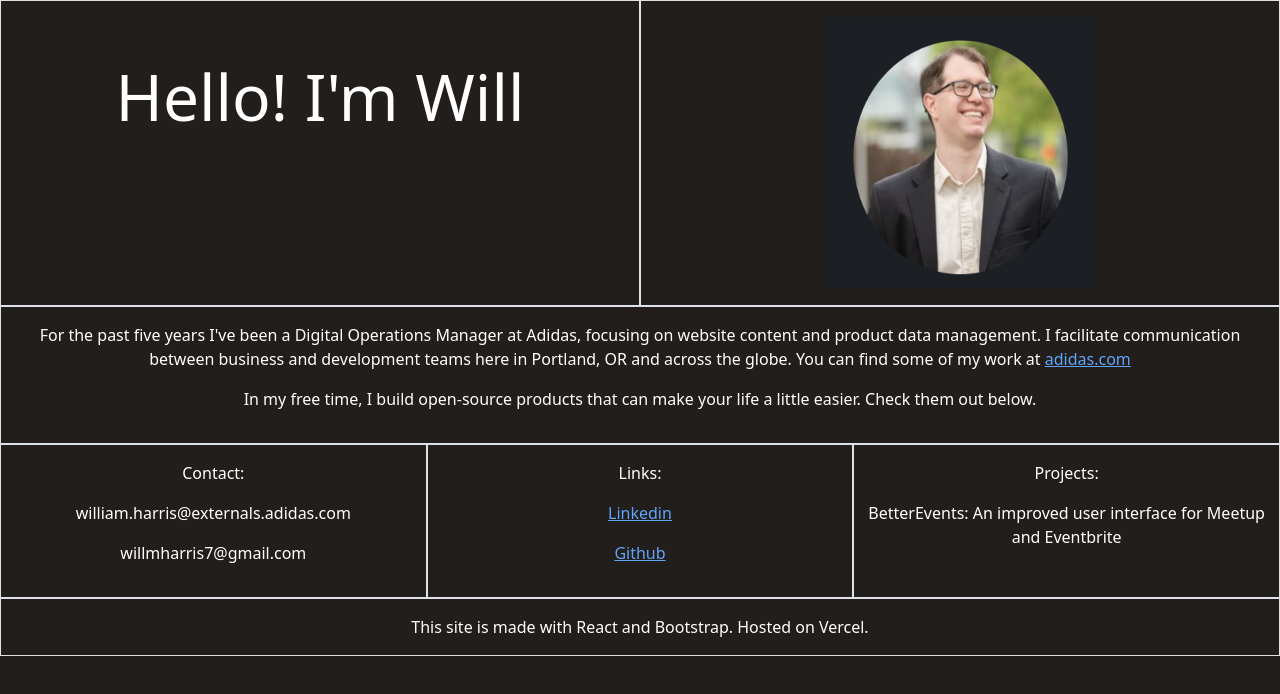
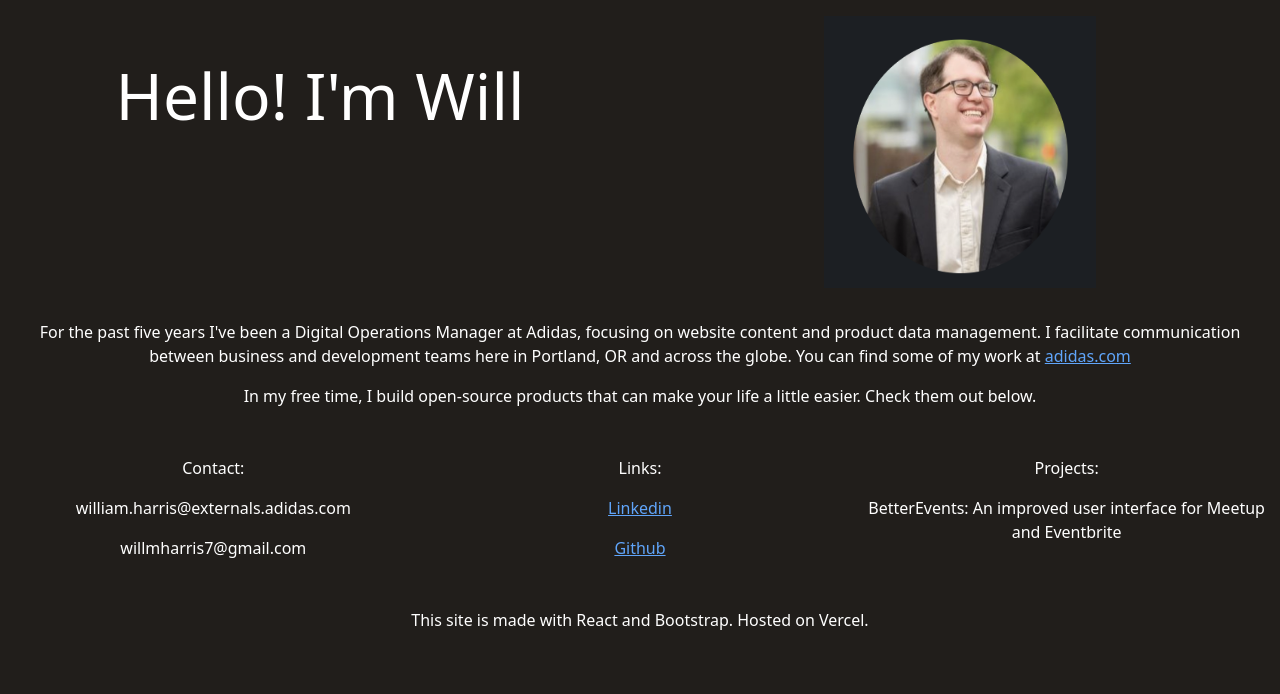
Before and after one commit to willmharris7/will-harris-website, a React (Vite) app: page / in a window 1280 px wide. Shown: the top 694 px of the page. Built offline with nearby package versions, Linux system fonts and the light colour scheme.

Commit message:
added row and col components from react-bootstrap

```diff
--- a/src/App.tsx
+++ b/src/App.tsx
@@ -1,18 +1,19 @@
 import Headshot from './assets/Headshot.png'
+import { Row, Col } from 'react-bootstrap'
 
 function App() {
   return (
     <div className="container-fluid">
-      <div className="row">
-        <div className="col-12 col-lg-6 text-center border py-5">
+      <Row>
+        <Col xs={12} lg={6} className="text-center py-5">
           <p style={{fontSize: '4rem'}}>Hello! I'm Will</p>
-        </div>
-        <div className="col-12 col-lg-6 text-center border py-3">
+        </Col>
+        <Col xs={12} lg={6} className="text-center py-3">
           <img src={Headshot} style={{width: '17rem', height: '17rem'}} />
-        </div>
-      </div>
-      <div className="row">
-        <div className="col-12 text-center border py-3">
+        </Col>
+      </Row>
+      <Row>
+        <Col xs={12} className="text-center py-3">
           <p>
             For the past five years I've been a Digital Operations Manager at Adidas, focusing on website content and product data management.
             I facilitate communication between business and development teams here in Portland, OR and across the globe.
@@ -21,27 +22,27 @@ function App() {
           <p>
             In my free time, I build open-source products that can make your life a little easier. Check them out below.
           </p>
-        </div>
-      </div>
-      <div className="row">
-        <div className="col-12 col-lg-4 text-center border py-3">
+        </Col>
+      </Row>
+      <Row>
+        <Col xs={12} lg={4} className="text-center py-3">
           <p>Contact:</p>
           <p>william.harris@externals.adidas.com</p>
           <p>willmharris7@gmail.com</p>
-        </div>
-        <div className="col-12 col-lg-4 text-center border py-3">
+        </Col>
+        <Col xs={12} lg={4} className="text-center py-3">
           <p>Links:</p>
           <p><a href="https://www.linkedin.com/in/willharris7" target="_blank" rel="noreferrer">Linkedin</a></p>
           <p><a href="https://github.com/willmharris7" target="_blank" rel="noreferrer">Github</a></p>
-        </div>
-        <div className="col-12 col-lg-4 text-center border py-3">
+        </Col>
+        <Col xs={12} lg={4} className="text-center py-3">
           <p>Projects:</p>
           <p>BetterEvents: An improved user interface for Meetup and Eventbrite</p>
-        </div>
-      </div>
-      <div className="row">
-        <div className="col-12 text-center border py-3">This site is made with React and Bootstrap. Hosted on Vercel.</div>
-      </div>
+        </Col>
+      </Row>
+      <Row>
+        <Col xs={12} className="text-center py-3">This site is made with React and Bootstrap. Hosted on Vercel.</Col>
+      </Row>
     </div>
   )
 }
--- a/src/index.css
+++ b/src/index.css
@@ -1,10 +1,6 @@
 body {
   background: #211e1b;
   color: white;
-}
-
-.border {
-  border-color: white;
 }
 
 a:link {
```
